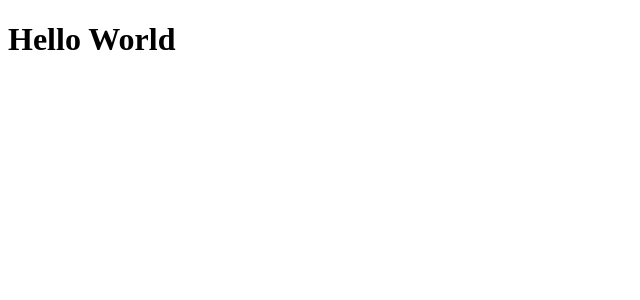
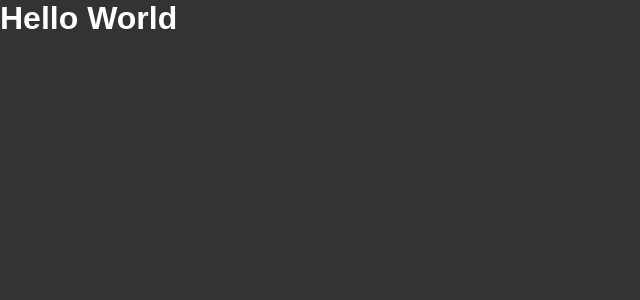
Before and after one commit to Alexssmusica/01-github-explorer, a React app: page / in a window 1280 px wide. Shown: the top 300 px of the page, without its empty margins (0-640 px from the left). Built offline with nearby package versions, Linux system fonts and the light colour scheme.

Commit message:
aula 09 Importando arquivos CSS

```diff
--- a/package.json
+++ b/package.json
@@ -8,8 +8,8 @@
     "react-dom": "^17.0.2"
   },
   "scripts": {
-	  "dev": "webpack serve",
-	  "build": "cross-env NODE_ENV=production webpack"
+    "dev": "webpack serve",
+    "build": "cross-env NODE_ENV=production webpack"
   },
   "devDependencies": {
     "@babel/cli": "^7.16.0",
@@ -18,7 +18,9 @@
     "@babel/preset-react": "^7.16.0",
     "babel-loader": "^8.2.3",
     "cross-env": "^7.0.3",
+    "css-loader": "^6.5.0",
     "html-webpack-plugin": "^5.5.0",
+    "style-loader": "^3.3.1",
     "webpack": "^5.61.0",
     "webpack-cli": "^4.9.1",
     "webpack-dev-server": "^4.4.0"
--- a/src/App.jsx
+++ b/src/App.jsx
@@ -1,3 +1,5 @@
+import './styles/global.css';
+
 export function App() {
 	return (
 		<h1>Hello World</h1>
--- /dev/null
+++ b/src/styles/global.css
@@ -0,0 +1,12 @@
+*{
+	margin: 0;
+	padding: 0;
+	box-sizing: border-box;
+}
+
+body {
+	font-family: Arial, Helvetica, sans-serif;
+	background: #333;
+	color: #fff;
+
+}
--- a/webpack.config.js
+++ b/webpack.config.js
@@ -28,6 +28,11 @@
 				test: /\.jsx?$/,
 				exclude: /node_modules/,
 				use: 'babel-loader',
+			},
+			{
+				test: /\.css?$/,
+				exclude: /node_modules/,
+				use: ['style-loader', 'css-loader'],
 			}
 		]
 	}
```
Also changed, not shown: 1 other file (tests, documents, lock files or other folders).
